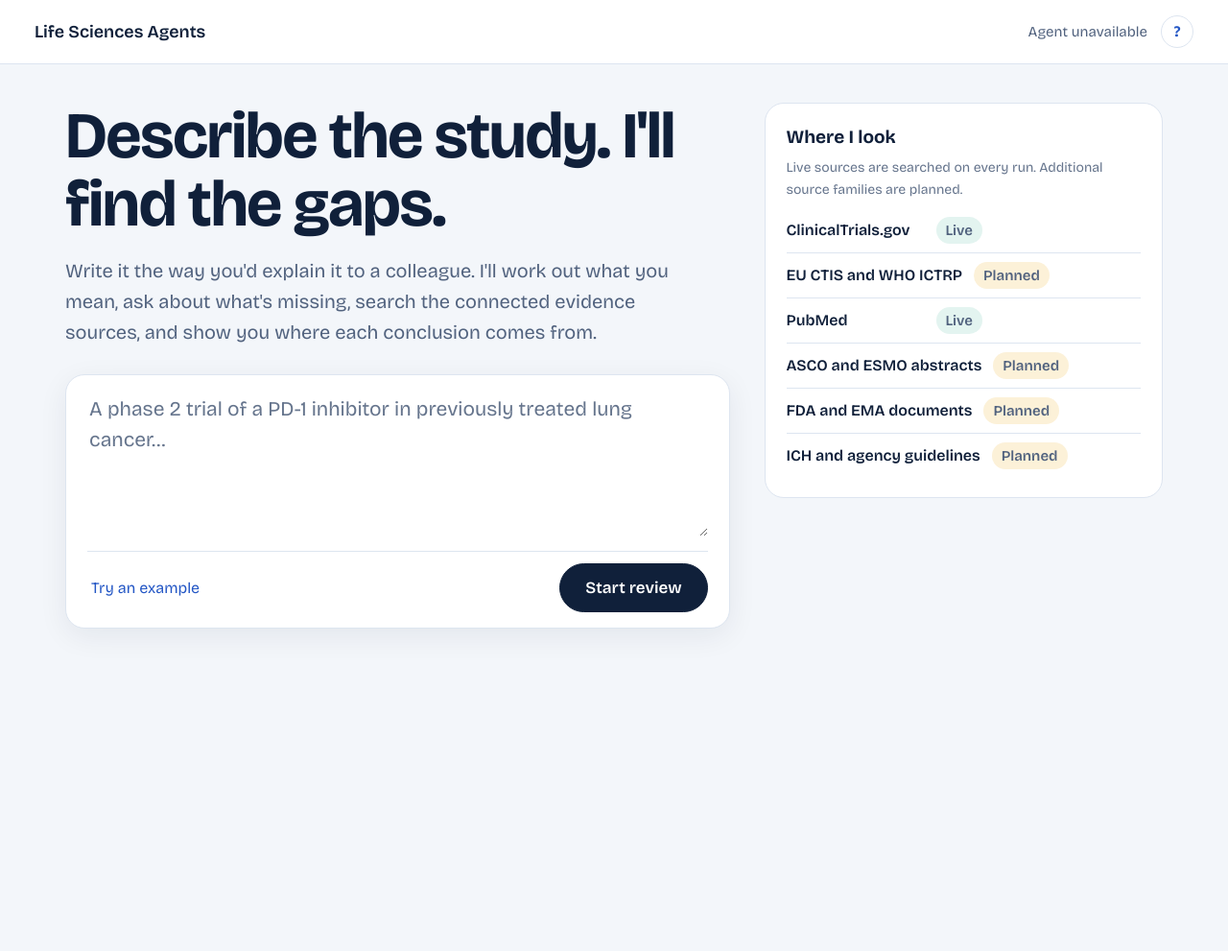
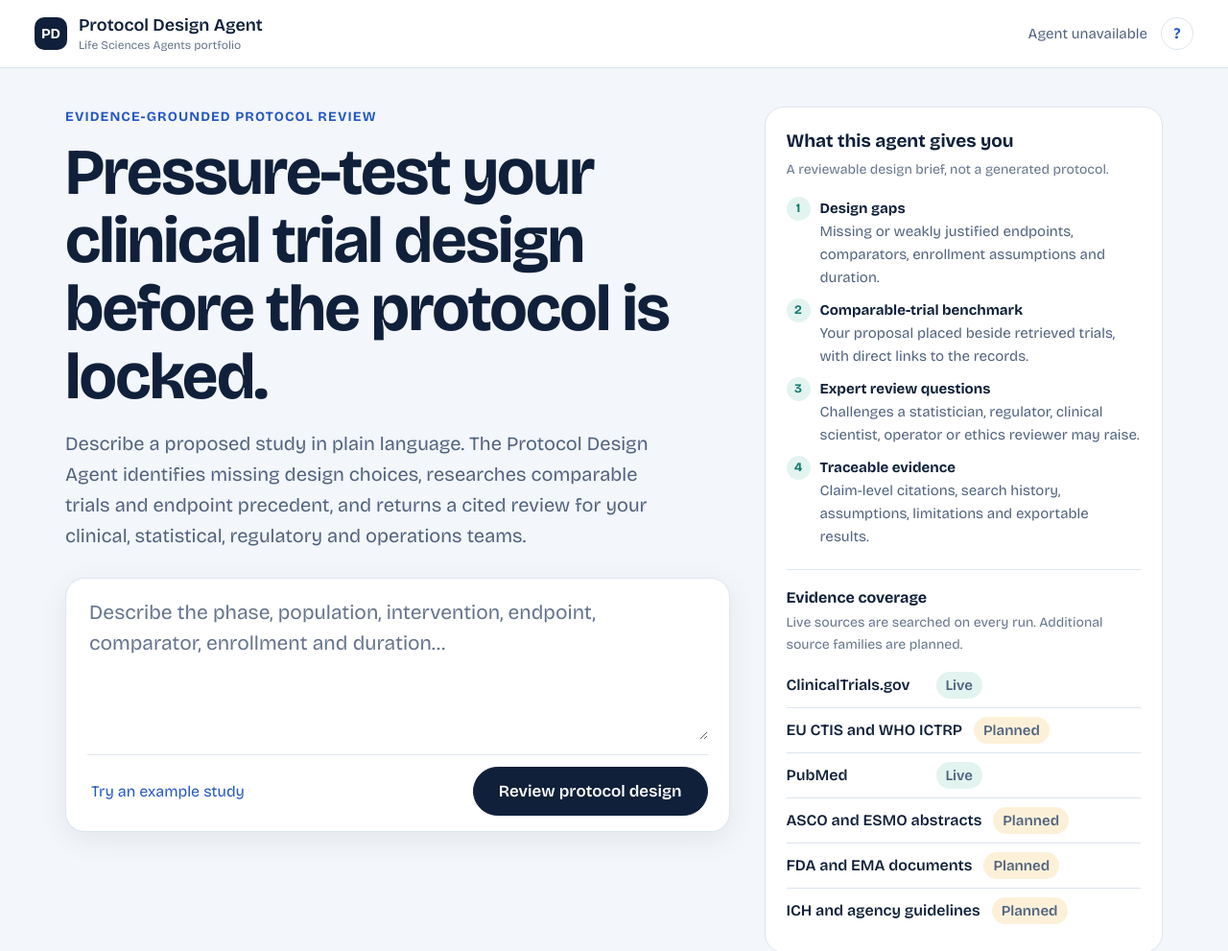
Before and after one commit to mnarasimhan02/life-sciences-agents, a website: page agents/protocol-design-agent/public/index.html in a window 1280 px wide. Shown: the top 991 px of the page at 96% size. Before the commit the page ends 800 px from the top, so only its background shows below. Drawn offline with nearby package versions, Linux system fonts and the light colour scheme; no server answers.

Commit message:
fix(protocol): clarify agent name and value proposition

```diff
--- a/agents/protocol-design-agent/public/index.html
+++ b/agents/protocol-design-agent/public/index.html
@@ -11,6 +11,7 @@
 *{box-sizing:border-box}[hidden]{display:none!important}
 body{margin:0;background:var(--bg);color:var(--ink);font:18px/1.6 "Bricolage Grotesque",system-ui,-apple-system,"Segoe UI",sans-serif}
 header{display:flex;justify-content:space-between;align-items:center;padding:16px 36px;background:var(--card);border-bottom:1px solid var(--line);font-weight:600}
+.brand{display:flex;align-items:center;gap:12px}.brand-mark{display:grid;place-items:center;width:34px;height:34px;border-radius:10px;background:var(--ink);color:#fff;font-size:15px;font-weight:700}.brand-name{display:block;line-height:1.15}.brand-suite{display:block;color:var(--faint);font-size:12px;font-weight:500;line-height:1.2;margin-top:3px}.eyebrow{margin:0 0 12px;color:var(--blue);font-size:14px;font-weight:700;letter-spacing:.08em;text-transform:uppercase}.value-list{display:grid;gap:10px;margin:16px 0 22px}.value-item{display:flex;gap:10px;align-items:flex-start;font-size:15px;color:var(--mute)}.value-item b{color:var(--ink);display:block}.value-icon{display:grid;place-items:center;width:25px;height:25px;flex:none;border-radius:50%;background:var(--tealbg);color:var(--teal);font-size:13px;font-weight:700}.aside-title{margin:0 0 4px;font-weight:700;font-size:19px}.source-title{margin:20px 0 3px;padding-top:16px;border-top:1px solid var(--line);font-weight:700;font-size:16px}
 .live{font-weight:400;font-size:15px;color:var(--mute);display:flex;gap:9px;align-items:center}.live i{width:9px;height:9px;border-radius:50%;background:var(--teal)}
 main{max-width:1200px;margin:0 auto;padding:40px 28px 100px}
 h1{font-size:clamp(38px,5.6vw,68px);line-height:1.04;letter-spacing:-.025em;font-weight:700;margin:0 0 18px;max-width:14em}
@@ -84,18 +85,26 @@ mark{background:#fff0b3;color:inherit;border-radius:4px;padding:0 3px}
 .cred{margin-top:24px}.cred table{width:100%;border-collapse:collapse}.cred th,.cred td{padding:10px;border-bottom:1px solid var(--line);text-align:left;vertical-align:top}.cred th{font-size:12px;text-transform:uppercase;color:var(--faint)}.proposed{background:var(--bluebg)}.audit-grid{display:grid;grid-template-columns:repeat(2,1fr);gap:10px}.audit-grid div,.limits{padding:12px;border:1px solid var(--line);border-radius:10px}.role-tabs,.exports,.calc{display:flex;gap:8px;flex-wrap:wrap}.role-tabs .active{background:var(--blue);color:white}.calc label{display:grid;gap:4px}.calc input{width:100px;padding:8px}.excluded{opacity:.45}.scroll{overflow:auto}.strength{font-weight:700}@media(max-width:600px){.audit-grid{grid-template-columns:1fr}}</style>
 </head>
 <body>
-<header><span>Life Sciences Agents</span><div class="head-tools"><span class="live"><i></i>Agent ready</span><button class="help" id="help" type="button" aria-label="How to use this app" title="How to use this app">?</button></div></header>
+<header><div class="brand"><span class="brand-mark">PD</span><span><span class="brand-name">Protocol Design Agent</span><span class="brand-suite">Life Sciences Agents portfolio</span></span></div><div class="head-tools"><span class="live"><i></i>Agent ready</span><button class="help" id="help" type="button" aria-label="How to use this app" title="How to use this app">?</button></div></header>
 <main>
 <section id="hero" class="hero">
 <div>
-<h1>Describe the study. I'll find the gaps.</h1>
-<p class="sub">Write it the way you'd explain it to a colleague. I'll work out what you mean, ask about what's missing, search the connected evidence sources, and show you where each conclusion comes from.</p>
+<p class="eyebrow">Evidence-grounded protocol review</p>
+<h1>Pressure-test your clinical trial design before the protocol is locked.</h1>
+<p class="sub">Describe a proposed study in plain language. The Protocol Design Agent identifies missing design choices, researches comparable trials and endpoint precedent, and returns a cited review for your clinical, statistical, regulatory and operations teams.</p>
 <div class="card comp">
-<textarea id="in" placeholder="A phase 2 trial of a PD-1 inhibitor in previously treated lung cancer…" aria-label="Describe your study"></textarea>
-<div class="bar"><span><button class="link" id="ex">Try an example</button></span><button class="go" id="go">Start review</button></div>
+<textarea id="in" placeholder="Describe the phase, population, intervention, endpoint, comparator, enrollment and duration…" aria-label="Describe your proposed clinical study"></textarea>
+<div class="bar"><span><button class="link" id="ex">Try an example study</button></span><button class="go" id="go">Review protocol design</button></div>
 </div>
 </div>
-<aside class="card"><p style="margin:0 0 6px;font-weight:700;font-size:19px">Where I look</p><p class="src" style="margin:0 0 8px">Live sources are searched on every run. Additional source families are planned.</p>
+<aside class="card"><p class="aside-title">What this agent gives you</p><p class="src" style="margin:0">A reviewable design brief, not a generated protocol.</p>
+<div class="value-list">
+<div class="value-item"><span class="value-icon">1</span><span><b>Design gaps</b>Missing or weakly justified endpoints, comparators, enrollment assumptions and duration.</span></div>
+<div class="value-item"><span class="value-icon">2</span><span><b>Comparable-trial benchmark</b>Your proposal placed beside retrieved trials, with direct links to the records.</span></div>
+<div class="value-item"><span class="value-icon">3</span><span><b>Expert review questions</b>Challenges a statistician, regulator, clinical scientist, operator or ethics reviewer may raise.</span></div>
+<div class="value-item"><span class="value-icon">4</span><span><b>Traceable evidence</b>Claim-level citations, search history, assumptions, limitations and exportable results.</span></div>
+</div>
+<p class="source-title">Evidence coverage</p><p class="src" style="margin:0 0 8px">Live sources are searched on every run. Additional source families are planned.</p>
 <div class="fam"><b>ClinicalTrials.gov</b><span class="tag t-Regulatory">Live</span></div>
 <div class="fam"><b>EU CTIS and WHO ICTRP</b><span class="tag t-Guideline">Planned</span></div>
 <div class="fam"><b>PubMed</b><span class="tag t-Regulatory">Live</span></div>
```
